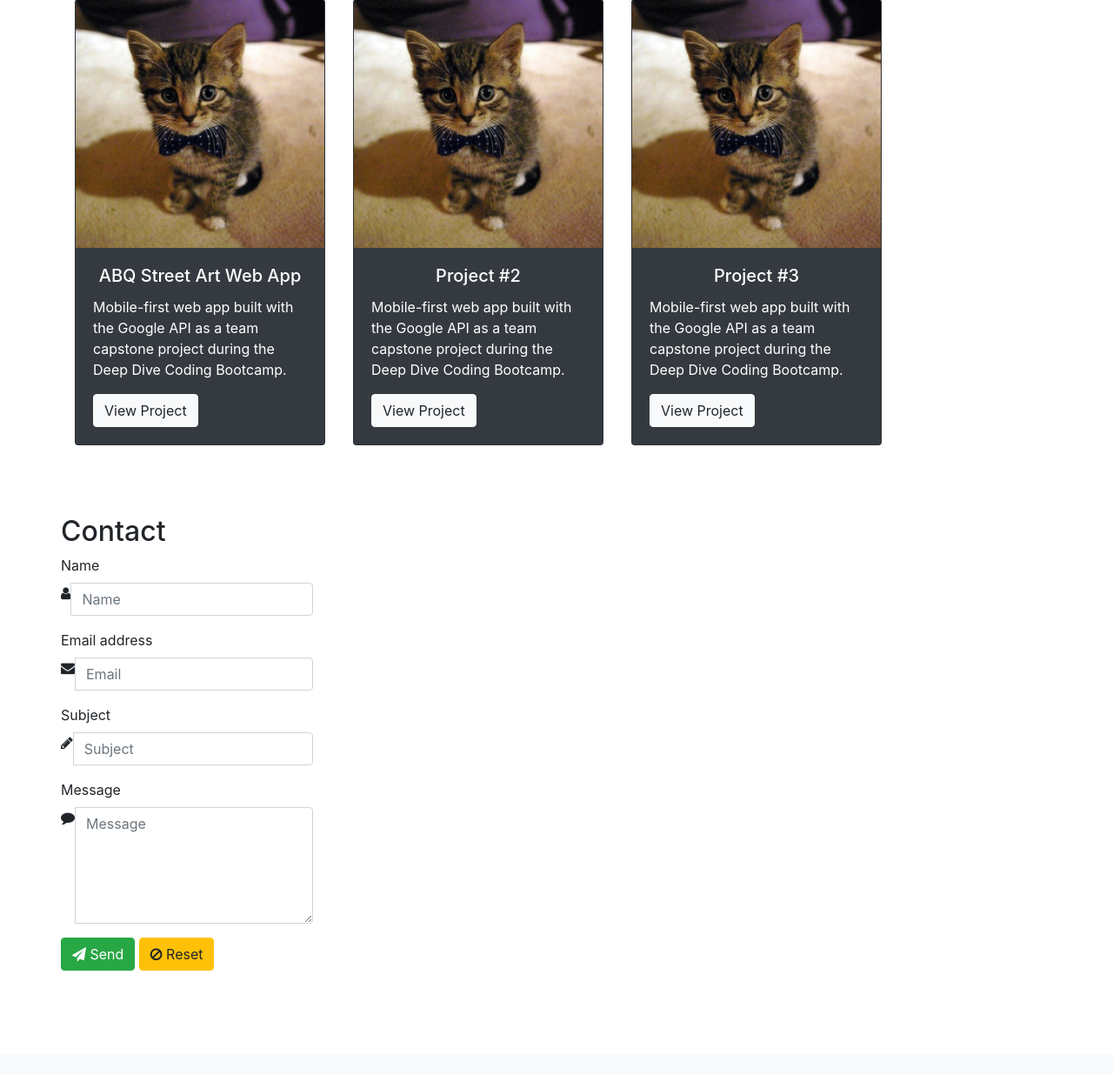
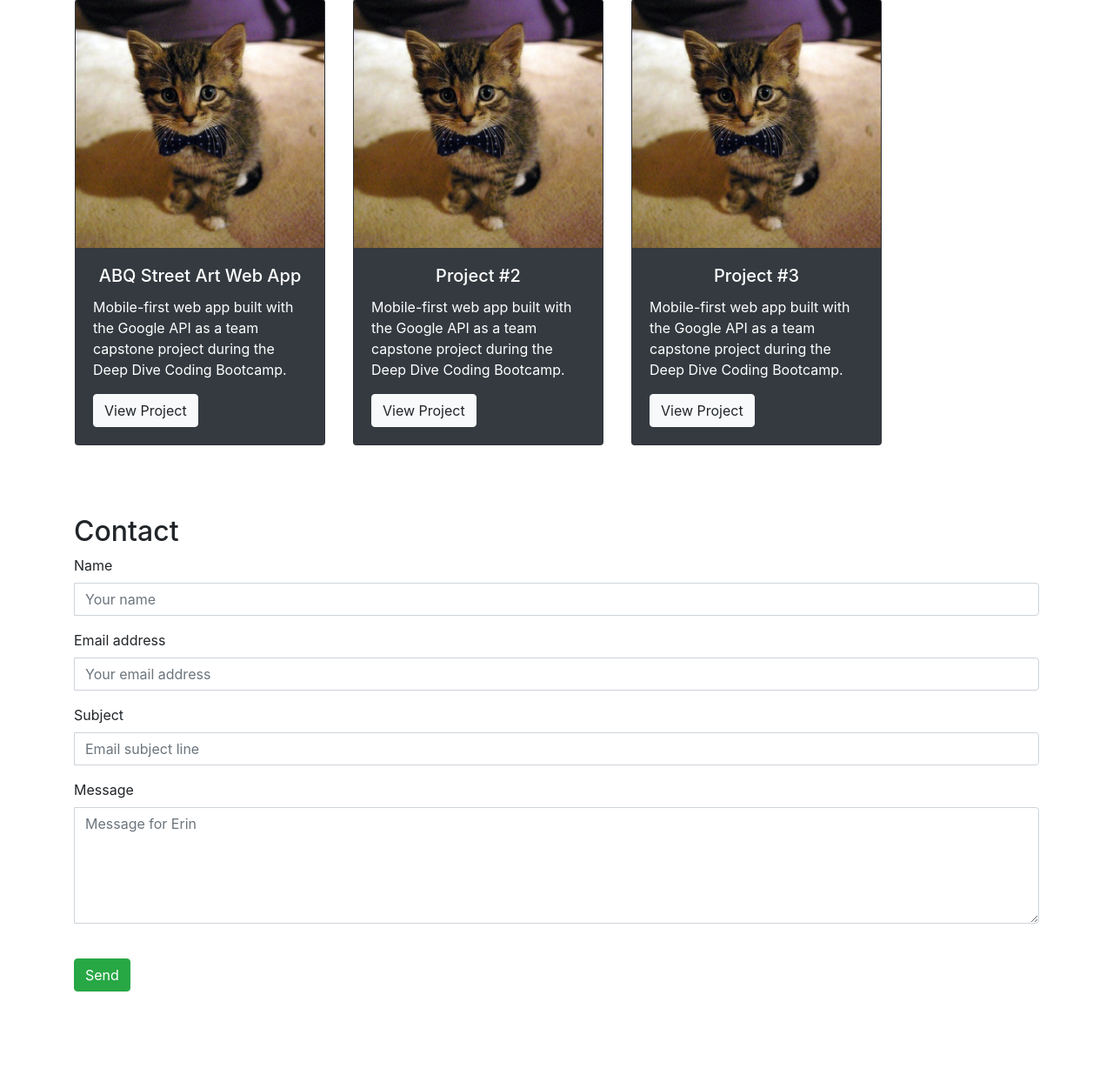
Before and after one commit to erincodes/portfolio-website, a PHP site: page / in a window 1280 px wide. Shown: the part 1527-2763 px from the top of the page at 87% size. Before the commit the page ends 2643 px from the top, so only its background shows below. Run offline with PHP 8.4, Linux system fonts and the light colour scheme; some libraries are stand-ins or nearby versions.

Commit message:
Updated css on form and column formatting

```diff
--- a/public_html/index.php
+++ b/public_html/index.php
@@ -9,7 +9,8 @@
 		<link rel="stylesheet" href="https://maxcdn.bootstrapcdn.com/bootstrap/4.0.0/css/bootstrap.min.css" integrity="sha384-Gn5384xqQ1aoWXA+058RXPxPg6fy4IWvTNh0E263XmFcJlSAwiGgFAW/dAiS6JXm" crossorigin="anonymous">
 
 <!-- FontAwesome -->
-		<link rel="stylesheet" href="https://maxcdn.bootstrapcdn.com/font-awesome/4.7.0/css/font-awesome.min.css">
+<!--		I didn't love the look of the icons on the form, commenting out as of 1/22-->
+<!--		<link rel="stylesheet" href="https://maxcdn.bootstrapcdn.com/font-awesome/4.7.0/css/font-awesome.min.css">-->
 
 <!-- Custom CSS -->
 		<link rel="stylesheet" href="css/style.css" type="text/css">
@@ -148,9 +149,9 @@
 
 <!--Contact form section-->
 		<section>
-			<div class="container" id="contact">
+			<div class="container" id="contact-section">
 				<div class="row">
-					<div class="column mt-5 pb-5 mb-5 md-6">
+					<div class="column mt-5 mb-5 pb-5 col-12">
 						<h2>Contact</h2>
 						<form id="contact-form" action="php/mailer.php" method="post" class="form-horizontal well">
 							<div class="form-group">
@@ -159,7 +160,7 @@
 									<div class="input-group-addon">
 										<i class="fa fa-user" aria-hidden="true"></i>
 									</div>
-									<input type="text" class="form-control" id="contactFormName" name="contactFormName" placeholder="Name">
+									<input type="text" class="form-control" id="contactFormName" name="contactFormName" placeholder="Your name">
 								</div>
 							</div>
 							<div class="form-group">
@@ -168,7 +169,7 @@
 									<div class="input-group-addon">
 										<i class="fa fa-envelope" aria-hidden="true"></i>
 									</div>
-									<input type="email" class="form-control" id="contactFormEmail" name="contactFormEmail" placeholder="Email">
+									<input type="email" class="form-control" id="contactFormEmail" name="contactFormEmail" placeholder="Your email address">
 								</div>
 							</div>
 							<div class="form-group">
@@ -177,7 +178,7 @@
 									<div class="input-group-addon">
 										<i class="fa fa-pencil" aria-hidden="true"></i>
 									</div>
-									<input type="text" class="form-control" id="contactFormSubject" name="contactFormSubject" placeholder="Subject">
+									<input type="text" class="form-control" id="contactFormSubject" name="contactFormSubject" placeholder="Email subject line">
 								</div>
 							</div>
 							<div class="form-group">
@@ -186,14 +187,14 @@
 									<div class="input-group-addon">
 										<i class="fa fa-comment" aria-hidden="true"></i>
 									</div>
-									<textarea class="form-control" rows="5" id="contactFormMessage" name="contactFormMessage" placeholder="Message"></textarea>
+									<textarea class="form-control" rows="5" id="contactFormMessage" name="contactFormMessage" placeholder="Message for Erin"></textarea>
 								</div>
 							</div>
 <!--Google reCAPTCHA-->
 							<div class="g-recaptcha" data-sitekey="6Lc19kcUAAAAAP5R_SiEzd-L2ir3Fjq11JQkk3ko"></div>
-<!--Form buttons-->
+							<br>
+<!--Submit button-->
 							<button class="btn btn-success" type="submit"><i class="fa fa-paper-plane"></i> Send</button>
-							<button class="btn btn-warning" type="reset"><i class="fa fa-ban"></i> Reset</button>
 						</form>
 					</div>
 					<div id="output-area"></div>
--- a/public_html/php/mailer.php
+++ b/public_html/php/mailer.php
@@ -89,6 +89,7 @@ try {
 	 * If the number attempted !== number accepted it's an Exception.
 	 **/
 	if($numSent !== count($recipients)) {
+
 		// The $failedRecipients parameter passed in the send() contains an array of the Emails that failed.
 		throw(new RuntimeException("unable to send email"));
 	}
```
Also changed, not shown: public_html/css/style.css (+14 -0 lines).
